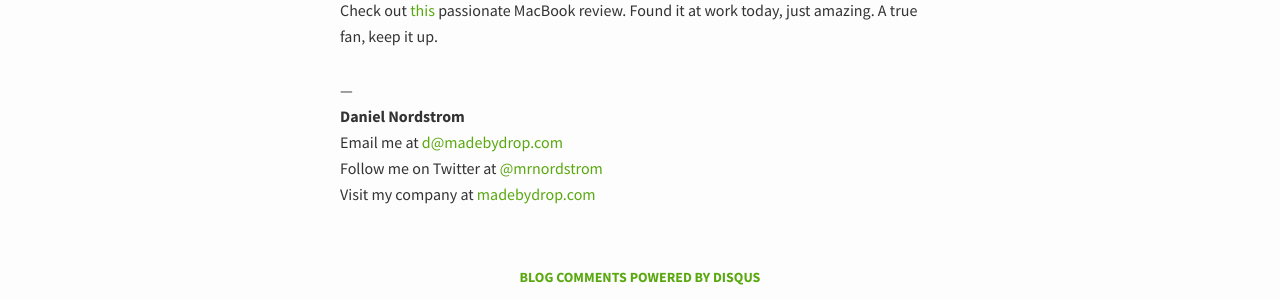
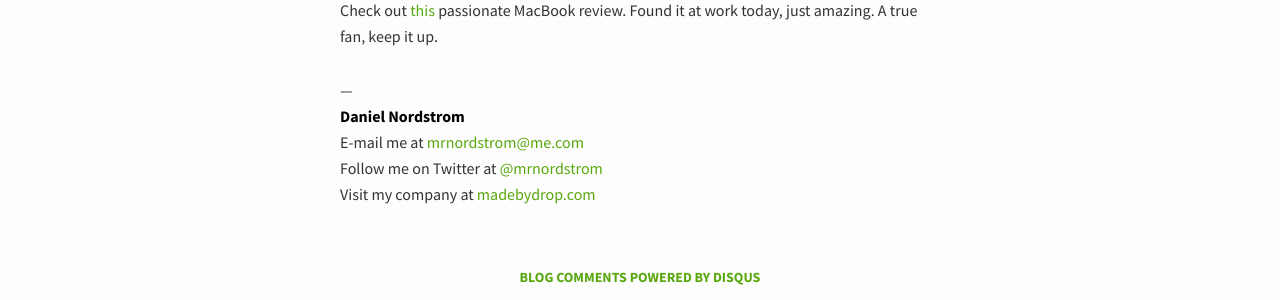
Before and after one commit to dnordstrom/mrnordstrom.com, a Jekyll site: the page built from _posts/2008-03-22-macbook-passion.markdown, in a window 1280 px wide. Shown: the part 277-577 px from the top of the page. Built offline with Jekyll 4.4.1, drawn with Linux system fonts in a browser that asks for light colours; nearby versions of some CDN libraries; Markdown is read by kramdown in place of the engine named in the settings; comment, search, counter and statistics services are not loaded.

Commit message:
Adding email contact button and Google author image support.

```diff
--- a/_includes/signature.html
+++ b/_includes/signature.html
@@ -1,8 +1,8 @@
 <footer>
   &mdash;
   <br>
-  <strong>Daniel Nordstrom</strong><br>
-  Email me at <a href="mailto:d@nintera.com">d@madebydrop.com</a><br>
+  <strong><a rel="author" href="https://plus.google.com/112204611911618082996">Daniel Nordstrom</a></strong><br>
+  E-mail me at <a href="&#109;&#097;&#105;&#108;&#116;&#111;:mrnordstrom&#064;me.com">mrnordstrom&#064;me.com</a><br>
   Follow me on Twitter at <a href="http://twitter.com/mrnordstrom">@mrnordstrom</a><br>
   Visit my company at <a href="http://madebydrop.com">madebydrop.com</a>
 </footer>
--- a/_layouts/base.html
+++ b/_layouts/base.html
@@ -16,7 +16,8 @@
 	  <a href="http://instagram.com/dnordstrom"><img src="/img/somicro/instagram.png" alt="Instagram"></a>
 	  <a href="http://pinterest.com/mrnordstrom/"><img src="/img/somicro/pinterest.png" alt="Pinterest"></a>
 	  <a href="http://youtube.com/dnordstrom"><img src="/img/somicro/youtube.png" alt="YouTube"></a>
-	  <a href="skype:d.nintera"><img src="/img/somicro/skype.png" alt="Skype"></a>
+    <a href="skype:d.nintera"><img src="/img/somicro/skype.png" alt="Skype"></a>
+    <a href="&#109;&#097;&#105;&#108;&#116;&#111;:mrnordstrom&#064;me.com"><img src="/img/somicro/email.png" alt="E-mail"></a>
 	  <a href="/subscribe.html"><img src="/img/somicro/rss.png" alt="Subscribe"></a>
   </aside>
 </header>
--- a/css/global.css
+++ b/css/global.css
@@ -526,6 +526,10 @@
     line-height: 30px;
   }
 
+  #timeline article h1 a {
+    position: relative;
+  }
+
   #timeline .quickie article h1 {
     text-align: left;
   }
@@ -533,6 +537,17 @@
   #timeline .quickie article h1 a {
     line-height: 26px;
     font-size: 16px;
+  }
+
+  #timeline article h1 a:visited span {
+    display: none;
+    background: #ccc;
+    border-radius: 16px;
+    height: 16px;
+    width: 16px;
+    position: absolute;
+    top: 0;
+    left: 0px;
   }
 
   #timeline article h1 {
@@ -689,6 +704,16 @@
   margin-bottom: 20px;
 }
 
+footer strong a,
+footer strong a:link,
+footer strong a:visited,
+footer strong a:focus,
+footer strong a:active,
+footer strong a:hover {
+  color: #000;
+  text-decoration: none;
+}
+
 footer a img {
   width: 100px;
   opacity: 0.4;
--- a/index.html
+++ b/index.html
@@ -16,7 +16,7 @@
 
           <article class="{{ post.type }}">
             <h1>
-              <a href="{{ post.url }}">{{ post.title }}</a>
+              <a href="{{ post.url }}">{{ post.title }}<span></span></a>
             </h1>
           </article>
 
```
